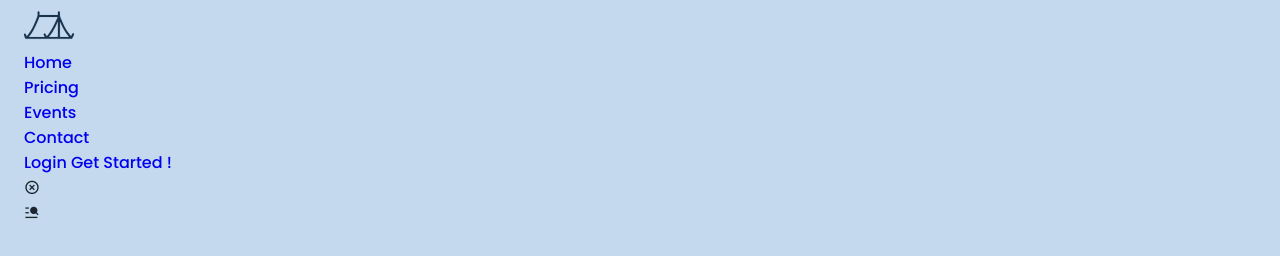
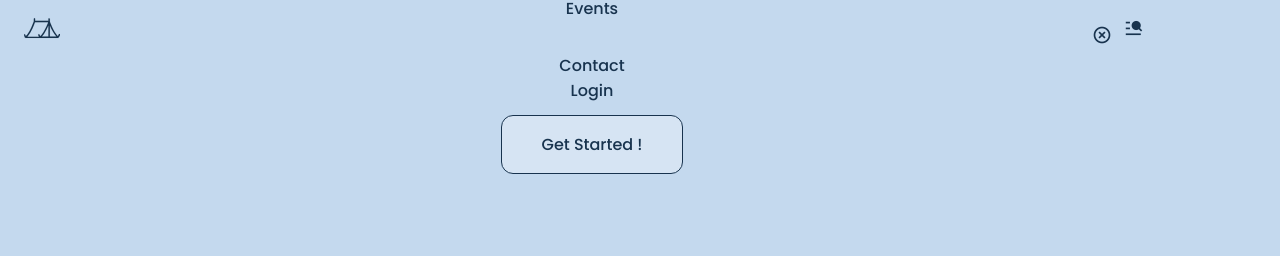
Before and after one commit to Franchiko/campingPage, a plain HTML site: page index.html in a window 1280 px wide. Drawn offline with nearby package versions, Linux system fonts and the light colour scheme.

Commit message:
load styles menu and toggle bar until 12:45min

```diff
--- a/assets/css/style.css
+++ b/assets/css/style.css
@@ -42,33 +42,6 @@
 }
 
 /*=============== BASE ===============*/
-/* * {
-	box-sizing: border-box;
-	padding: 0;
-	margin: 0;
-}
-
-body {
-	font-family: var(--body-font);
-	font-size: var(--normal-font-size);
-	font-weight: var(--font-medium);
-	background-color: var(--body-color);
-	color: var(--text-color);
-}
-
-ul {
-	list-style: none;
-}
-
-a {
-	text-decoration: none;
-}
-
-img {
-	display: block;
-	max-width: 100%;
-	height: auto;
-} */
 
 * {
 	box-sizing: border-box;
@@ -109,9 +82,92 @@ img {
 }
 
 /*=============== HEADER & NAV ===============*/
+.header {
+	position: fixed;
+	width: 100%;
+	top: 0;
+	left: 0;
+	background-color: var(--body-color);
+	z-index: var(--z-fixed);
+}
+
+.nav {
+	position: relative;
+	height: var(--header-height);
+	display: flex;
+	justify-content: space-between;
+	align-items: center;
+}
+
+.nav__logo {
+	width: 36px;
+}
+
+.nav__toggle,
+.nav__close {
+	display: inline-flex;
+	font-size: 1.25rem;
+	color: var(--title-color);
+	cursor: pointer;
+}
 
 /* Navigation for mobile devices */
+@media screen and (max-width: 1023px) {
+	.nav__menu {
+		position: fixed;
+		top: 0;
+		left: 0;
+		background-color: var(--body-color);
+		width: 100%;
+		box-shadow: 0 1px 16px hsla(210, 55%, 24%, 0.1);
+		padding-block: 3.5rem 2rem;
+		display: flex;
+		flex-direction: column;
+		row-gap: 2.5rem;
+		transition: top 0.4s;
+	}
+}
 
+.nav__list {
+	display: flex;
+	flex-direction: column;
+	text-align: center;
+	row-gap: 2rem;
+}
+
+.nav__link {
+	color: var(--title-color);
+	transition: color 0.3s;
+	&:hover {
+		color: var(--first-color);
+	}
+}
+
+.nav__buttons {
+	display: flex;
+	flex-direction: column;
+	align-items: center;
+	row-gap: 0.75rem;
+}
+
+.nav__button-link,
+.nav__button-ghost {
+	display: inline-block;
+	color: var(--title-color);
+}
+
+.nav__button-ghost {
+	background-color: hsla(0, 0%, 100%, 0.3);
+	padding: 1rem 2.5rem;
+	border: 1px solid var(--title-color);
+	border-radius: 0.75rem;
+}
+
+.nav__close {
+	position: absolute;
+	top: 1.5rem;
+	right: 2rem;
+}
 /* Show menu */
 
 /* Change background header */
```
